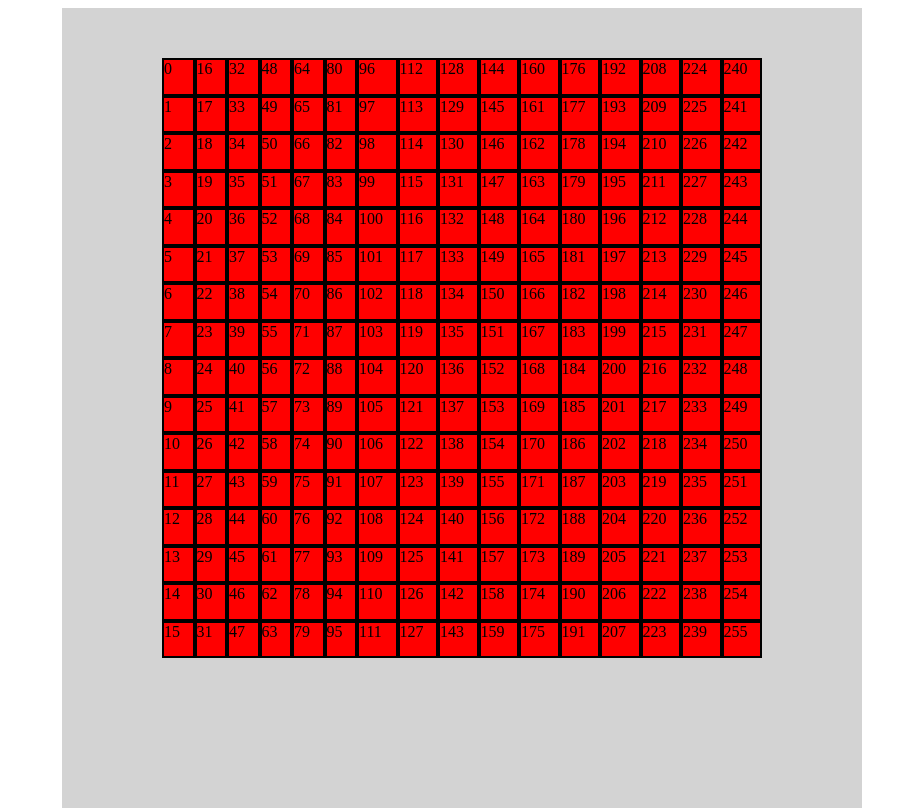
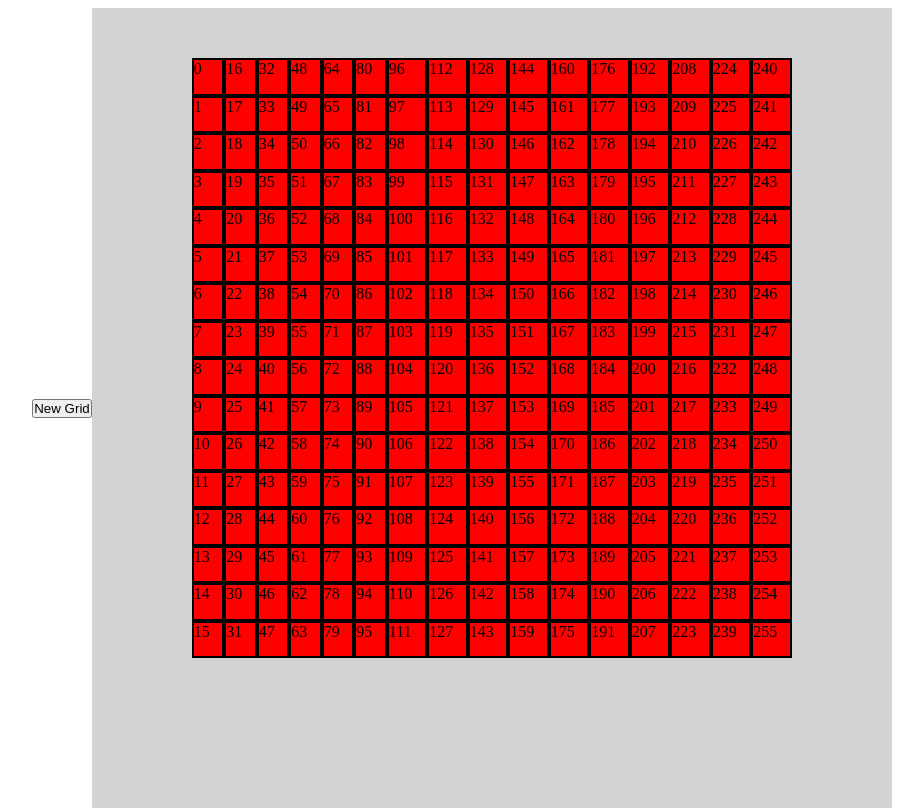
Before and after one commit to Daniel1000c/etch-a-sketch, a plain HTML site: page index.html in a window 1280 px wide. Shown: the whole page, without its empty margins (178-1101 px from the left). Drawn offline with Linux system fonts and the light colour scheme.

Commit message:
Add make new grid button

```diff
--- a/index.html
+++ b/index.html
@@ -9,7 +9,9 @@
 </head>
 <body>
     <main>
+
        <div id="container">
+        <button id="new-grid-btn">New Grid</button>
         <div id="sketch-container">
             <div id="sketch-screen"></div>
         </div>
```
